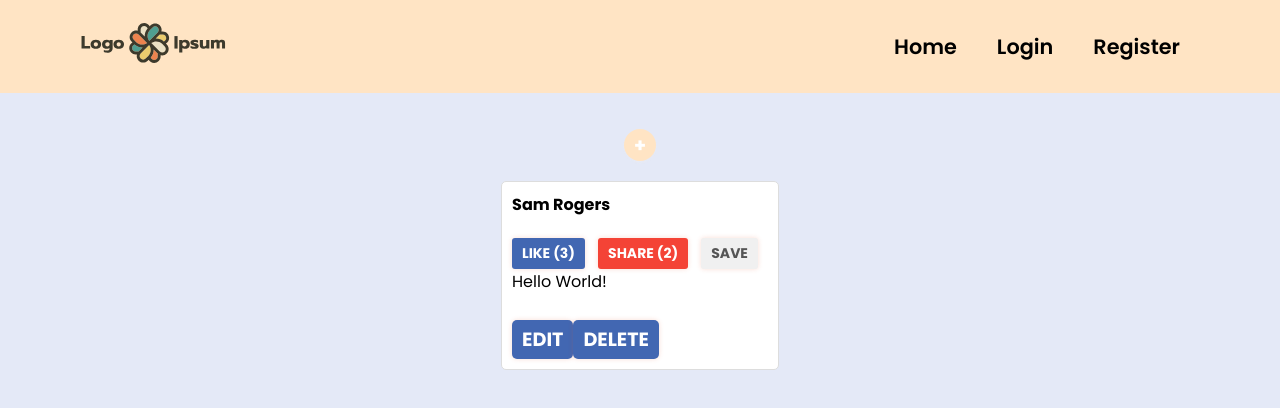
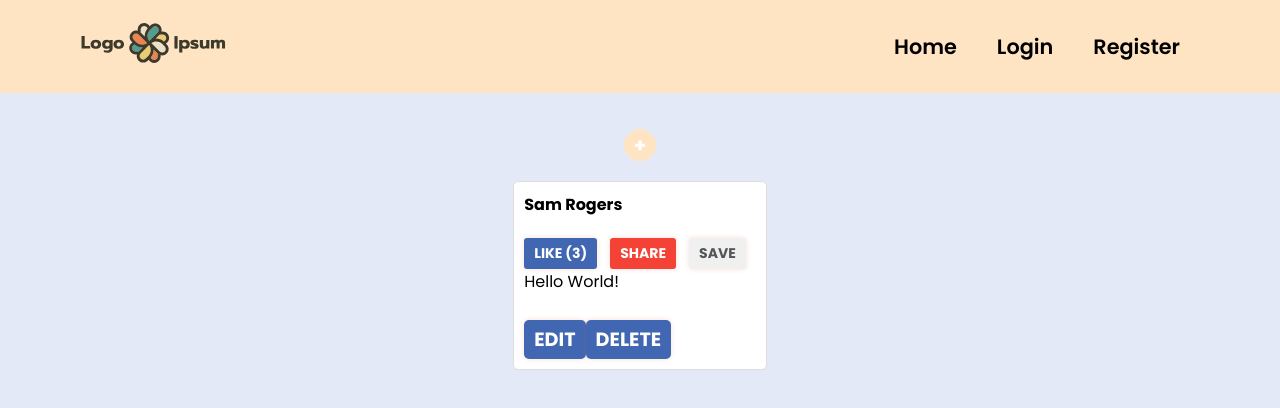
Before and after one commit to Bolimul/Project-Management, a React (Create React App) app in the folder website-react/: page /Blog in a window 1280 px wide. Shown: the top 408 px of the page. Built offline with nearby package versions, Linux system fonts and the light colour scheme.

Commit message:
Share update 2.0

```diff
--- a/website-react/src/AddPost.js
+++ b/website-react/src/AddPost.js
@@ -89,7 +89,9 @@ const AddPost = () => {
   const handleShare = (postId) => {
     setPosts((prevPosts) =>
       prevPosts.map((post) =>
-        post.id === postId ? { ...post, shares: post.shares + 1 } : post
+        post.id === postId
+          ? { ...post, shares: post.shares + (post.shared ? -1 : 1), shared: !post.shared }
+          : post
       )
     );
   };
@@ -201,10 +203,10 @@ const AddPost = () => {
                     Like ({post.likes})
                   </button>
                   <button
-                    className="share-button"
-                    onClick={() => handleShare(post.id)}
+                   className={`share-button${post.shared ? ' shared' :""}`}
+                   onClick={() => handleShare(post.id)}
                   >
-                    Share ({post.shares})
+                    {post.shared ? 'Shared' : 'Share'} {post.shared && ''}
                   </button>
                   <button
                     className={`save-button${post.saved ? ' saved' : ''}`}
```
